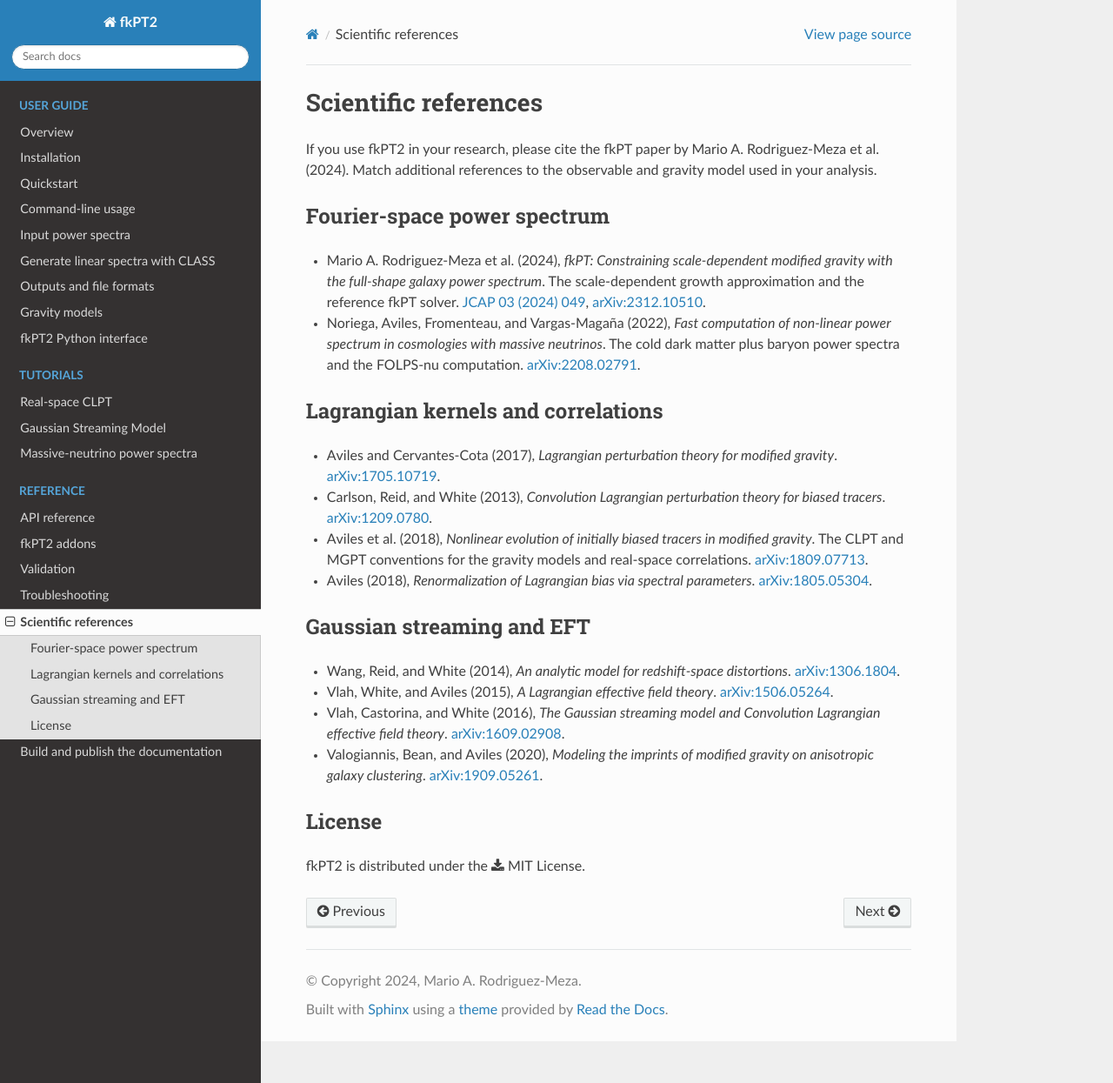
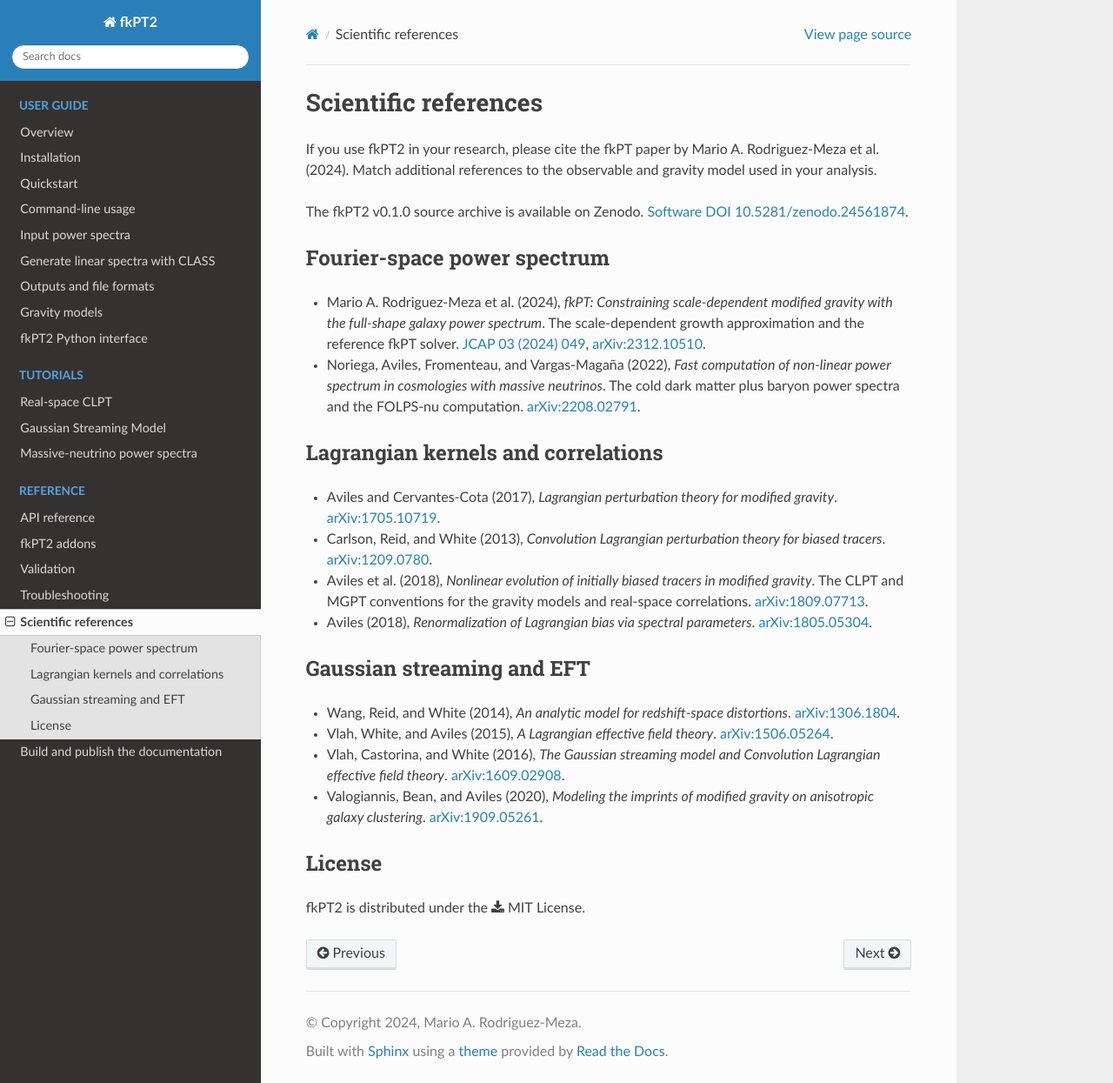
Before and after one commit to rodriguezmeza/fkPT2, a Sphinx documentation site: the page built from docs/references.rst, in a window 1280 px wide and 1245 px high. Shown: the whole window at 87% size. Built offline with Sphinx 7.4.7 and the Read the Docs theme 3.1.0, drawn with Linux system fonts in a browser that asks for light colours; pages that are not in the unit, such as notebooks, are missing from menus.

Commit message:
Link the Zenodo archive from the citation guide

```diff
--- a/docs/references.rst
+++ b/docs/references.rst
@@ -4,6 +4,9 @@ Scientific references
 If you use fkPT2 in your research, please cite the fkPT paper by Mario A.
 Rodriguez-Meza et al. (2024). Match additional references to the observable
 and gravity model used in your analysis.
+
+The fkPT2 v0.1.0 source archive is available on Zenodo.
+`Software DOI 10.5281/zenodo.24561874 <https://doi.org/10.5281/zenodo.24561874>`_.
 
 Fourier-space power spectrum
 ----------------------------
```
